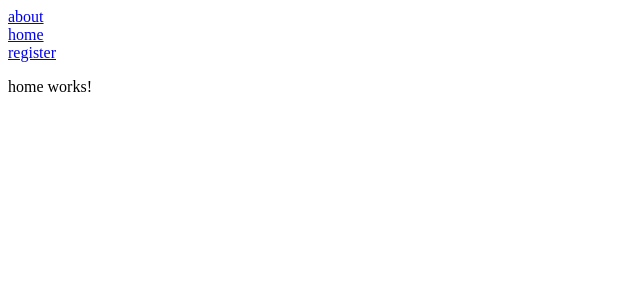
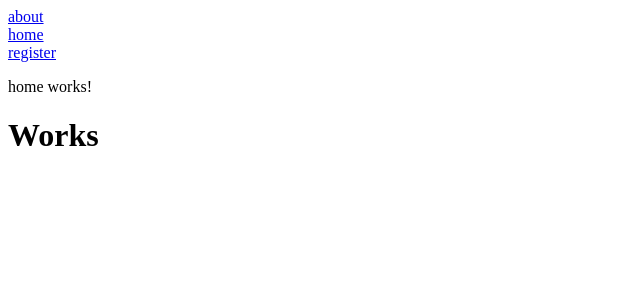
Before and after one commit to divyashreekelji/AssimilateTechnology, an Angular app: page /home in a window 1280 px wide. Shown: the top 300 px of the page, without its empty margins (0-640 px from the left). Built offline with nearby package versions, Linux system fonts and the light colour scheme.

Commit message:
Update home.component.html

```diff
--- a/src/app/home/home.component.html
+++ b/src/app/home/home.component.html
@@ -1 +1,2 @@
 <p>home works!</p>
+<h1>Works </h1>
```
